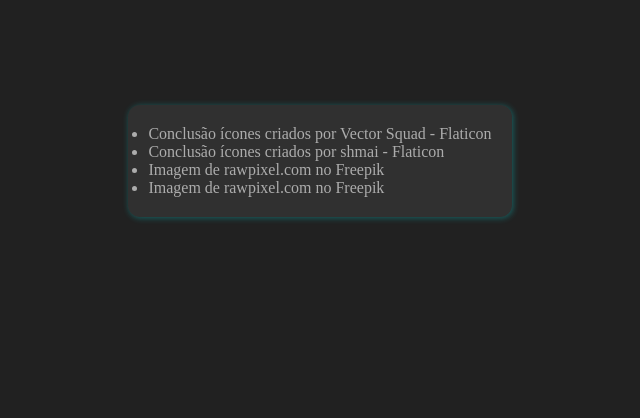
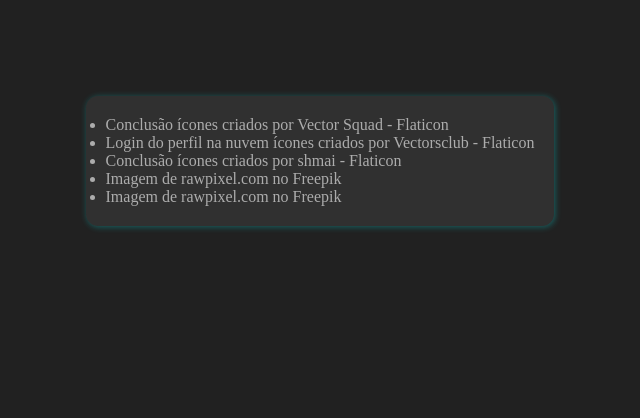
Before and after one commit to Wyeels/projeto-taskly, a plain HTML site: page creditos.html in a window 1280 px wide. Shown: the part 184-602 px from the top of the page, without its empty margins (320-960 px from the left). Drawn offline with nearby package versions, Linux system fonts and the light colour scheme.

Commit message:
Update creditos.html

```diff
--- a/creditos.html
+++ b/creditos.html
@@ -22,6 +22,9 @@
                         <a href="https://www.flaticon.com/br/icones-gratis/conclusao" title="conclusão ícones" target="_blank">Conclusão ícones criados por Vector Squad - Flaticon</a>
                     </li>
                     <li>
+                        <a href="https://www.flaticon.com/br/icones-gratis/login-do-perfil-na-nuvem" title="login do perfil na nuvem ícones">Login do perfil na nuvem ícones criados por Vectorsclub - Flaticon</a>
+                    </li>
+                    <li>
                         <a href="https://www.flaticon.com/br/icones-gratis/conclusao" title="conclusão ícones" target="_blank">Conclusão ícones criados por shmai - Flaticon</a>
                     </li>
                     <li>
```
